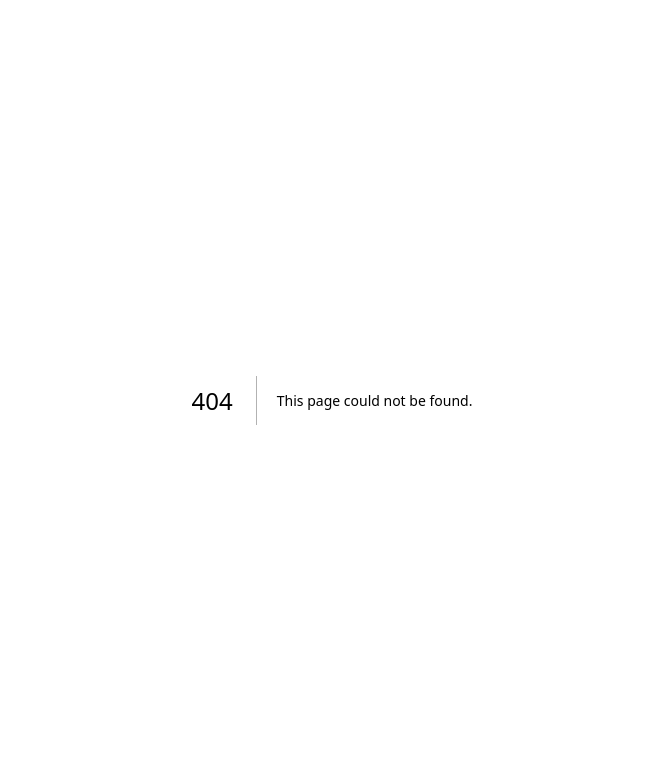
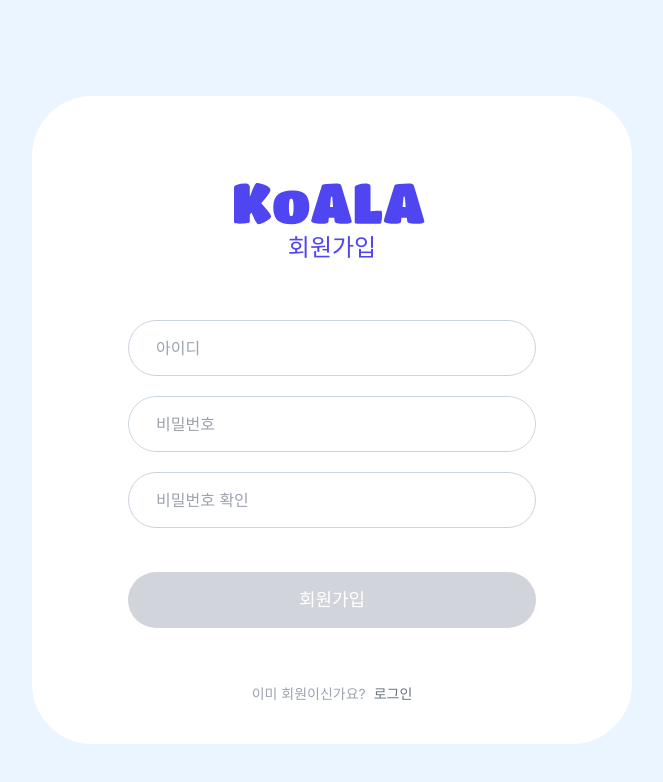
Before and after one commit to s0ojin/KoALA, a Next.js app in the folder frontend/: page /sign-up in a window 1280 px wide. Before the commit this address had no page. Shown: the top 782 px of the page, without its empty margins (308-971 px from the left). Built offline with nearby package versions, Linux system fonts and the light colour scheme.

Commit message:
Feat: 회원가입 UI

```diff
--- a/frontend/next.config.mjs
+++ b/frontend/next.config.mjs
@@ -1,4 +1,13 @@
 /** @type {import('next').NextConfig} */
-const nextConfig = {};
+const nextConfig = {
+  webpack(config) {
+    config.module.rules.push({
+      test: /\.svg$/,
+      use: ['@svgr/webpack'],
+    })
 
-export default nextConfig;
+    return config
+  },
+}
+
+export default nextConfig
--- a/frontend/package.json
+++ b/frontend/package.json
@@ -13,9 +13,11 @@
     "next": "14.2.5",
     "react": "^18",
     "react-dom": "^18",
+    "react-hook-form": "^7.52.1",
     "swr": "^2.2.5"
   },
   "devDependencies": {
+    "@svgr/webpack": "^8.1.0",
     "@types/node": "^20",
     "@types/react": "^18",
     "@types/react-dom": "^18",
--- a/frontend/src/app/globals.css
+++ b/frontend/src/app/globals.css
@@ -5,3 +5,24 @@
 body {
   background-color: #eaf5ff;
 }
+
+@layer components {
+  .input {
+    @apply h-14 px-5 pt-1 w-full rounded-full border border-slate-300 focus:outline-primary-400;
+  }
+  .input-label {
+    @apply absolute text-gray-400 top-4 left-5 px-2 transition peer-focus:-top-2 peer-focus:bg-white peer-focus:text-primary-400 peer-focus:text-sm peer-focus:transition-all;
+  }
+  .peer:not(:placeholder-shown) + .input-label {
+    @apply -top-2 bg-white text-sm;
+  }
+  .input:not(:placeholder-shown) + .input-label {
+    @apply -top-2 bg-white text-sm;
+  }
+  .error-message {
+    @apply ml-6 mt-1 text-sm text-red-500 transition-opacity duration-300;
+  }
+  .submit-btn {
+    @apply h-14 text-center text-white rounded-full text-lg transition-colors duration-300;
+  }
+}
--- /dev/null
+++ b/frontend/src/app/sign-up/page.tsx
@@ -0,0 +1,103 @@
+'use client'
+
+import { useForm } from 'react-hook-form'
+import Logo from '/public/images/logo.svg'
+import Link from 'next/link'
+
+export default function SignUp() {
+  const {
+    register,
+    handleSubmit,
+    watch,
+    formState: { errors, isValid },
+  } = useForm({ mode: 'onChange' })
+
+  const onSubmit = (data) => {
+    console.log(data)
+  }
+
+  return (
+    <div className="bg-white max-w-[600px] mx-auto mt-24 py-10 px-24 flex flex-col items-center rounded-[60px]">
+      <h1 className="text-center py-10">
+        <Logo />
+        <p className="text-primary-400 text-2xl font-medium">회원가입</p>
+      </h1>
+
+      <form
+        onSubmit={handleSubmit(onSubmit)}
+        className="w-full flex flex-col gap-4 mt-4 mb-14"
+      >
+        <div className="relative">
+          <input
+            id="id"
+            type="text"
+            placeholder=" "
+            {...register('id', { required: '아이디는 필수입력 필드입니다.' })}
+            className="input peer"
+          />
+          <label htmlFor="id" className="input-label">
+            아이디
+          </label>
+          <p className="error-message">
+            {errors.id && String(errors.id.message)}
+          </p>
+        </div>
+
+        <div className="relative">
+          <input
+            id="password"
+            type="password"
+            placeholder=" "
+            {...register('password', {
+              required: '비밀번호는 필수입력 필드입니다.',
+            })}
+            className="input peer"
+          />
+          <label htmlFor="password" className="input-label">
+            비밀번호
+          </label>
+          <p className="error-message">
+            {errors.password && String(errors.password.message)}
+          </p>
+        </div>
+
+        <div className="relative">
+          <input
+            id="passwordConfirm"
+            type="password"
+            placeholder=" "
+            {...register('passwordConfirm', {
+              required: '비밀번호 확인은 필수입력 필드입니다.',
+              validate: (value) =>
+                value === watch('password') ||
+                '비밀번호 확인이 일치하지 않습니다.',
+            })}
+            className="input peer"
+          />
+          <label htmlFor="passwordConfirm" className="input-label">
+            비밀번호 확인
+          </label>
+          <p className="error-message">
+            {errors.passwordConfirm && String(errors.passwordConfirm.message)}
+          </p>
+        </div>
+        <button
+          type="submit"
+          className={`submit-btn mt-6 ${isValid ? 'bg-primary-400' : 'bg-gray-300'}`}
+          disabled={!isValid}
+        >
+          회원가입
+        </button>
+      </form>
+      <p className="text-sm text-gray-400">
+        이미 회원이신가요?{' '}
+        <Link
+          href="/login"
+          className="ml-1 font-medium text-gray-500 hover:text-gray-700"
+        >
+          로그인
+        </Link>
+      </p>
+    </div>
+  )
+}
```
Also changed, not shown: 1 other file (tests, documents, lock files or other folders).
